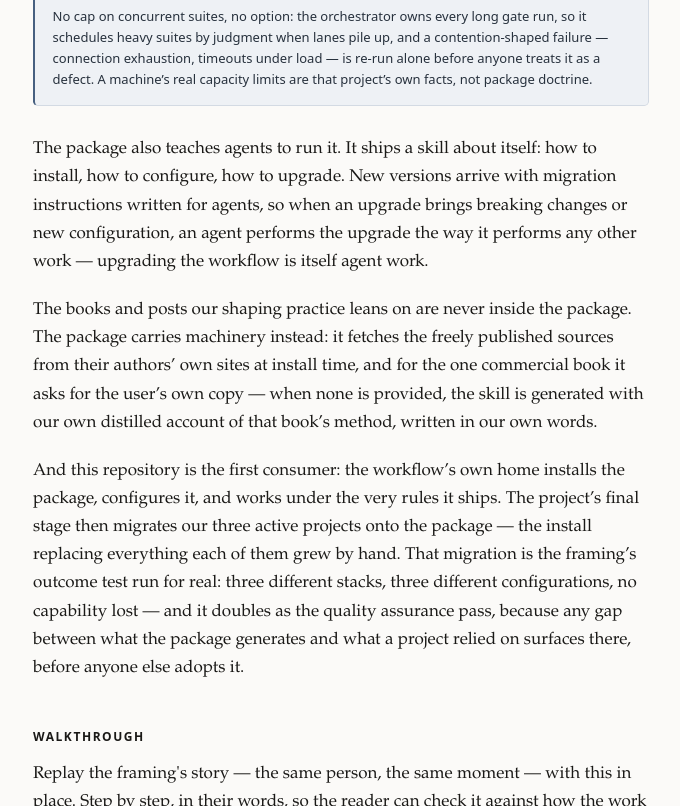
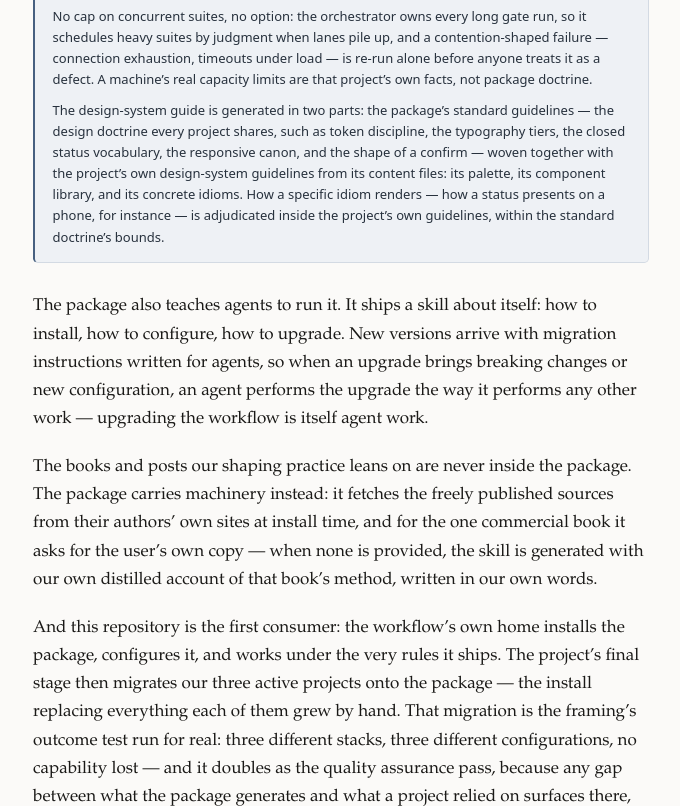
Before and after one commit to seasonedcc/seasoned-skills, a plain HTML site: page shaping/one-workflow/index.html in a window 1280 px wide. Shown: the part 5428-6234 px from the top of the page, without its empty margins (299-979 px from the left). Drawn offline with Linux system fonts and the light colour scheme.

Commit message:
Codify the two-part design-system generation ruling

```diff
--- a/shaping/one-workflow/index.html
+++ b/shaping/one-workflow/index.html
@@ -319,6 +319,18 @@
               defect. A machine&rsquo;s real capacity limits are that project&rsquo;s
               own facts, not package doctrine.
             </p>
+            <p>
+              The design-system guide is generated in two parts: the package&rsquo;s
+              standard guidelines &mdash; the design doctrine every project shares,
+              such as token discipline, the typography tiers, the closed status
+              vocabulary, the responsive canon, and the shape of a confirm &mdash;
+              woven together with the project&rsquo;s own design-system guidelines
+              from its content files: its palette, its component library, and its
+              concrete idioms. How a specific idiom renders &mdash; how a status
+              presents on a phone, for instance &mdash; is adjudicated inside the
+              project&rsquo;s own guidelines, within the standard doctrine&rsquo;s
+              bounds.
+            </p>
           </div>
         </details>
         <p>
```
